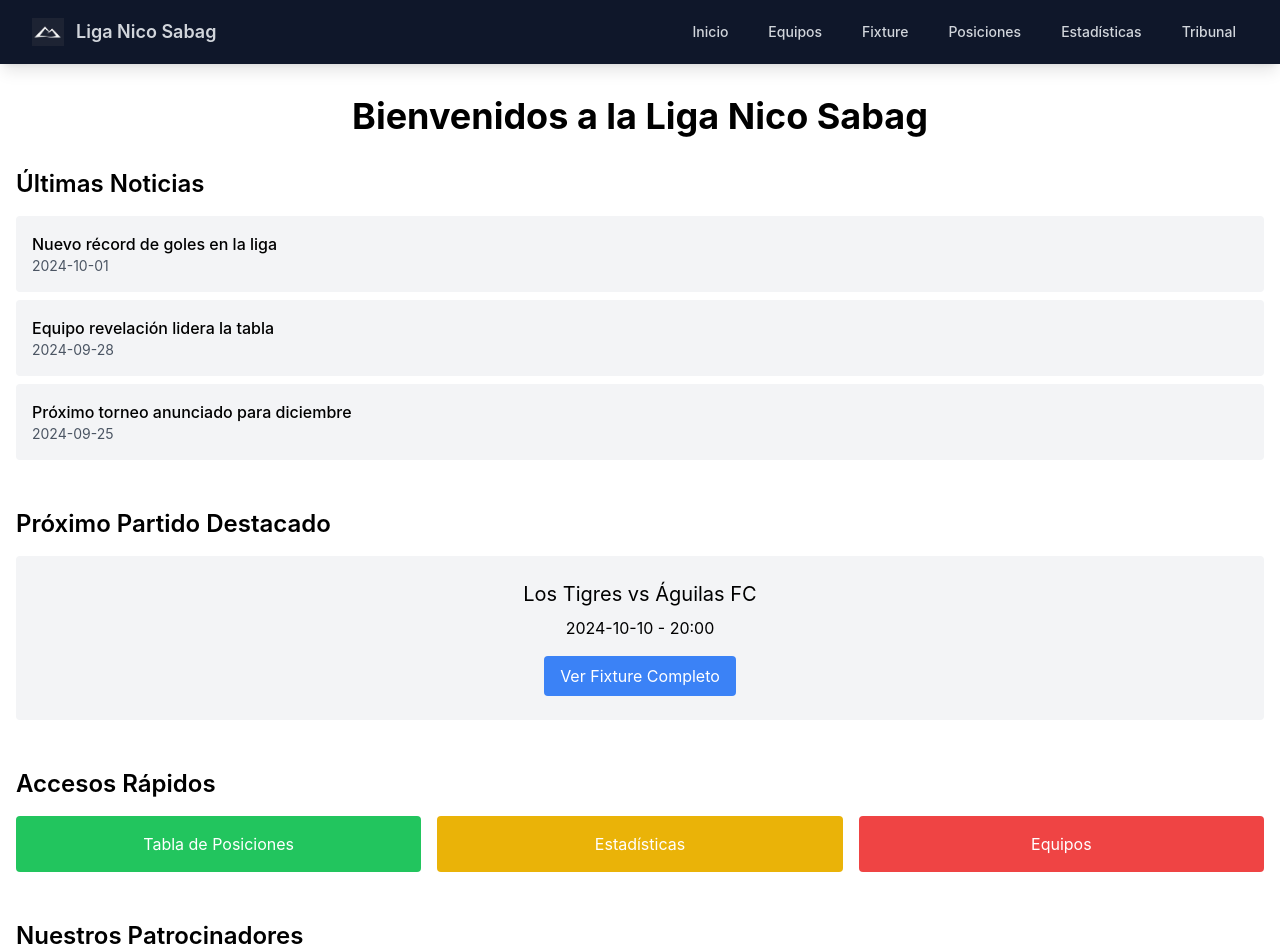
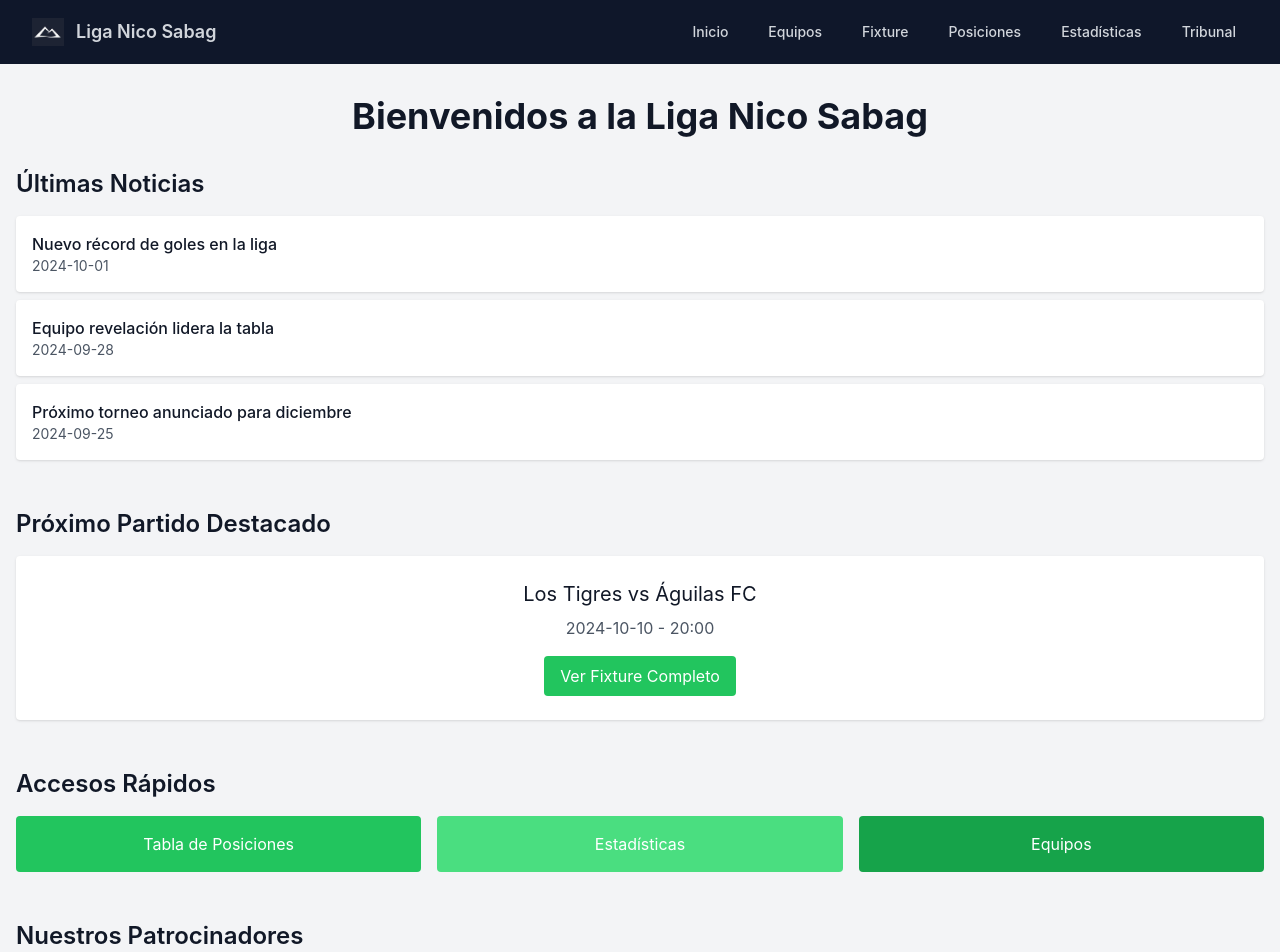
Before and after one commit to guillejponce/liga-nico-sabag, a React (Create React App) app: page / in a window 1280 px wide. Shown: the top 952 px of the page. Built offline with nearby package versions, Linux system fonts and the light colour scheme.

Commit message:
feat: add home view mock

```diff
--- a/src/pages/Home.js
+++ b/src/pages/Home.js
@@ -23,53 +23,55 @@ const Home = () => {
   ];
 
   return (
+    <div className="bg-body-secondary min-h-screen">
       <div className="container mx-auto px-4 py-8">
-      <h1 className="text-4xl font-bold text-center mb-8">Bienvenidos a la Liga Nico Sabag</h1>
+        <h1 className="text-4xl font-bold text-center mb-8 text-text">Bienvenidos a la Liga Nico Sabag</h1>
 
         <section className="mb-12">
-        <h2 className="text-2xl font-semibold mb-4">Últimas Noticias</h2>
+          <h2 className="text-2xl font-semibold mb-4 text-text">Últimas Noticias</h2>
           <ul className="space-y-2">
             {latestNews.map((news) => (
-            <li key={news.id} className="bg-gray-100 p-4 rounded">
-              <h3 className="font-medium">{news.title}</h3>
-              <p className="text-sm text-gray-600">{news.date}</p>
+              <li key={news.id} className="bg-body p-4 rounded shadow">
+                <h3 className="font-medium text-text">{news.title}</h3>
+                <p className="text-sm text-text-dark">{news.date}</p>
               </li>
             ))}
           </ul>
         </section>
 
         <section className="mb-12">
-        <h2 className="text-2xl font-semibold mb-4">Próximo Partido Destacado</h2>
-        <div className="bg-gray-100 p-6 rounded text-center">
-          <p className="text-xl mb-2">{featuredMatch.team1} vs {featuredMatch.team2}</p>
-          <p>{featuredMatch.date} - {featuredMatch.time}</p>
-          <Link to="/schedule" className="mt-4 inline-block bg-blue-500 text-white px-4 py-2 rounded hover:bg-blue-600">
+          <h2 className="text-2xl font-semibold mb-4 text-text">Próximo Partido Destacado</h2>
+          <div className="bg-body p-6 rounded shadow text-center">
+            <p className="text-xl mb-2 text-text">{featuredMatch.team1} vs {featuredMatch.team2}</p>
+            <p className="text-text-dark">{featuredMatch.date} - {featuredMatch.time}</p>
+            <Link to="/schedule" className="mt-4 inline-block bg-accent text-white px-4 py-2 rounded hover:bg-accent-dark transition duration-300">
               Ver Fixture Completo
             </Link>
           </div>
         </section>
 
         <section className="mb-12">
-        <h2 className="text-2xl font-semibold mb-4">Accesos Rápidos</h2>
-        <div className="grid grid-cols-2 md:grid-cols-3 gap-4">
-          <Link to="/table" className="bg-green-500 text-white p-4 rounded text-center hover:bg-green-600">Tabla de Posiciones</Link>
-          <Link to="/stats" className="bg-yellow-500 text-white p-4 rounded text-center hover:bg-yellow-600">Estadísticas</Link>
-          <Link to="/teams" className="bg-red-500 text-white p-4 rounded text-center hover:bg-red-600">Equipos</Link>
+          <h2 className="text-2xl font-semibold mb-4 text-text">Accesos Rápidos</h2>
+          <div className="grid grid-cols-1 sm:grid-cols-2 md:grid-cols-3 gap-4">
+            <Link to="/table" className="bg-accent text-white p-4 rounded text-center hover:bg-accent-dark transition duration-300">Tabla de Posiciones</Link>
+            <Link to="/stats" className="bg-accent-light text-white p-4 rounded text-center hover:bg-accent transition duration-300">Estadísticas</Link>
+            <Link to="/teams" className="bg-accent-dark text-white p-4 rounded text-center hover:bg-accent transition duration-300">Equipos</Link>
           </div>
         </section>
 
         <section>
-        <h2 className="text-2xl font-semibold mb-4">Nuestros Patrocinadores</h2>
-        <div className="flex justify-center space-x-8">
+          <h2 className="text-2xl font-semibold mb-4 text-text">Nuestros Patrocinadores</h2>
+          <div className="flex flex-wrap justify-center gap-8">
             {sponsors.map((sponsor) => (
               <div key={sponsor.id} className="text-center">
                 <img src={sponsor.logo} alt={sponsor.name} className="h-16 w-16 object-contain mx-auto" />
-              <p className="mt-2">{sponsor.name}</p>
+                <p className="mt-2 text-text-dark">{sponsor.name}</p>
               </div>
             ))}
           </div>
         </section>
       </div>
+    </div>
   );
 };
 
```
Lines whose indentation alone changed are shown as unchanged.
